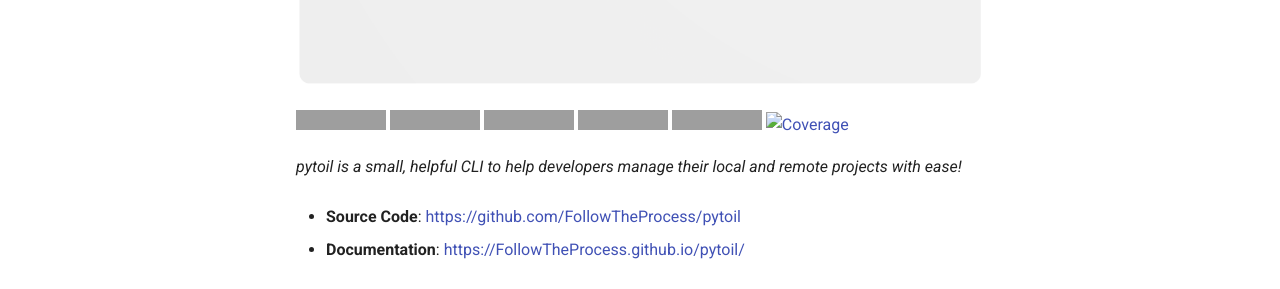
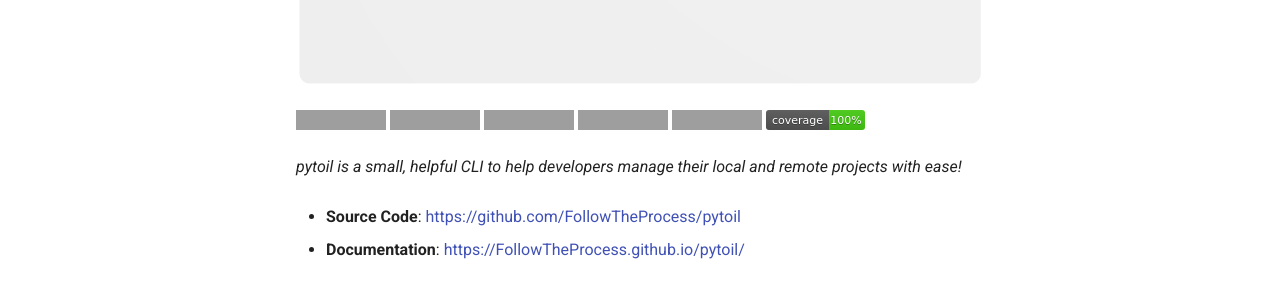
Before and after one commit to FollowTheProcess/pytoil, an MkDocs documentation site: the page built from docs/index.md, in a window 1280 px wide. Shown: the part 598-887 px from the top of the page. Built offline with MkDocs 1.6.1 and Material for MkDocs 9.7.7, drawn with Linux system fonts in a browser that asks for light colours; emoji names are drawn with the system emoji font; some web fonts are replaced; comment, search, counter and statistics services are not loaded; grey boxes are pictures that could not be loaded.

Commit message:
Correct coverage image link in index.md

```diff
--- a/docs/index.md
+++ b/docs/index.md
@@ -5,7 +5,7 @@
 [![GitHub](https://img.shields.io/github/v/release/FollowTheProcess/pytoil?logo=github&sort=semver)](https://github.com/FollowTheProcess/pytoil)
 [![Code Style](https://img.shields.io/badge/code%20style-black-black)](https://github.com/FollowTheProcess/pytoil)
 [![CI](https://github.com/FollowTheProcess/pytoil/workflows/CI/badge.svg)](https://github.com/FollowTheProcess/pytoil/actions?query=workflow%3ACI)
-[![Coverage](docs/img/coverage.svg)](https://github.com/FollowTheProcess/pytoil)
+[![Coverage](./img/coverage.svg)](https://github.com/FollowTheProcess/pytoil)
 
 *pytoil is a small, helpful CLI to help developers manage their local and remote projects with ease!*
 
```
